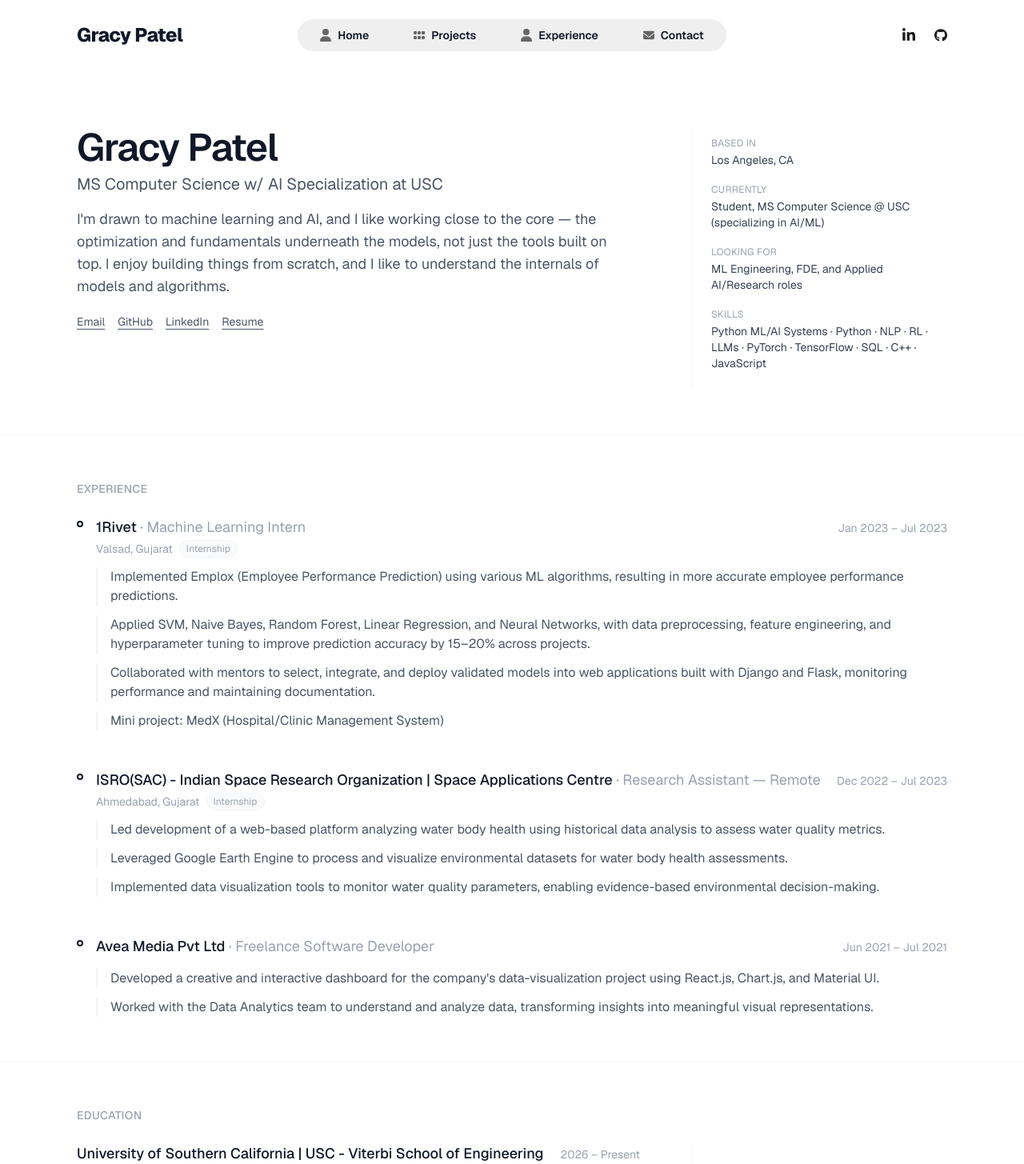
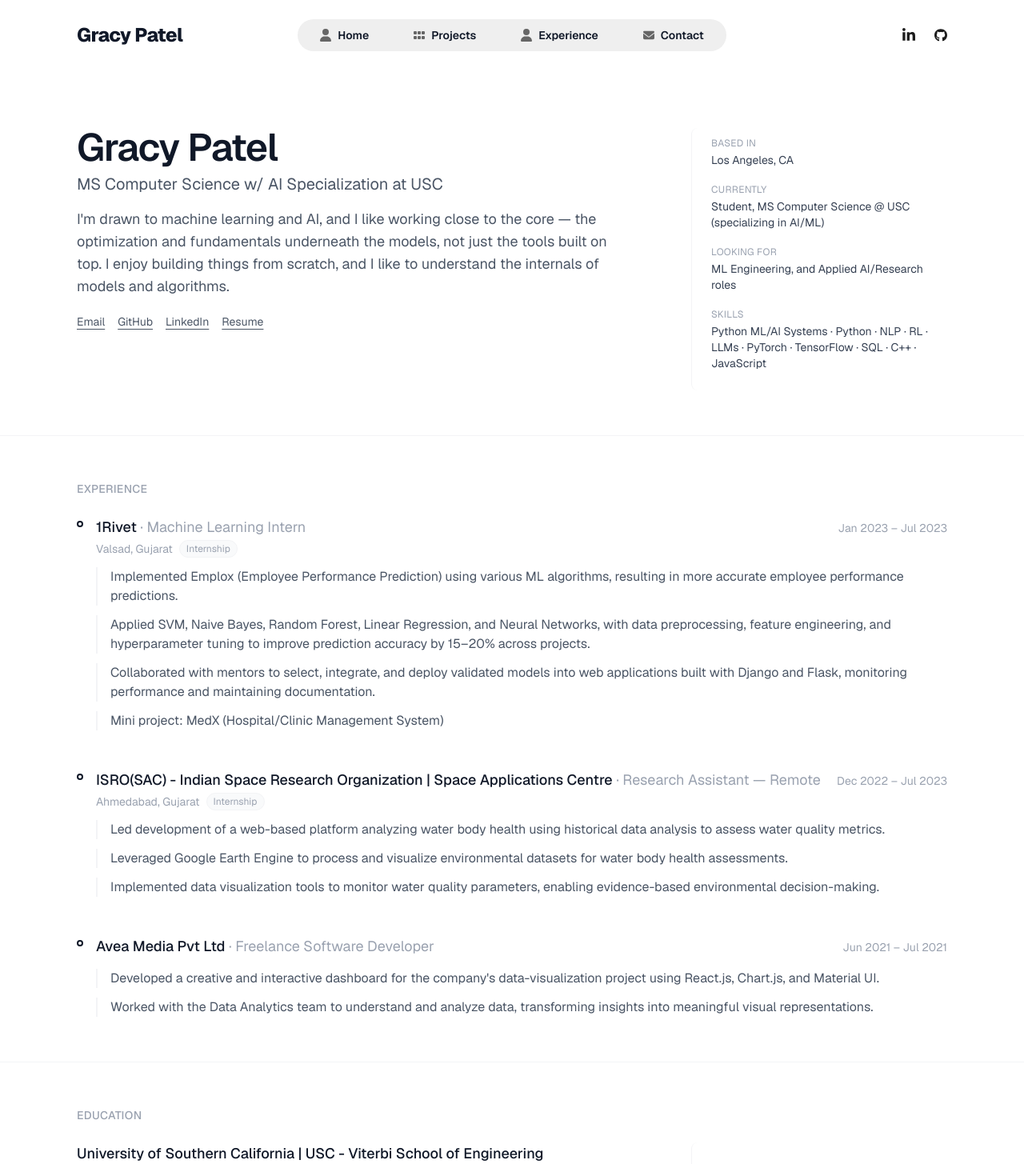
Before and after one commit to gracyspatel/portfolio-site, a Next.js app: page / in a window 1280 px wide. Shown: the top 1455 px of the page at 80% size. Built offline with nearby package versions, Linux system fonts and the light colour scheme.

Commit message:
'changes'

```diff
--- a/src/app/layout.tsx
+++ b/src/app/layout.tsx
@@ -16,7 +16,7 @@ const geistMono = Geist_Mono({
 
 export const metadata: Metadata = {
   title: "Gracy Patel",
-  description: "A woman with tech and design skills",
+  description: "MS CS (AI/ML) @ USC Viterbi | Seeking Summer 2027 SWE & ML Internships",
 };
 
 export default function RootLayout({
--- a/src/data/portfolio.json
+++ b/src/data/portfolio.json
@@ -12,7 +12,7 @@
   "heroFacts": [
     { "label": "Based in", "value": "Los Angeles, CA" },
     { "label": "Currently", "value": "Student, MS Computer Science @ USC (specializing in AI/ML)" },
-    { "label": "Looking for", "value": "ML Engineering, FDE, and Applied AI/Research roles" },
+    { "label": "Looking for", "value": "ML Engineering, and Applied AI/Research roles" },
     {
         "label": "Skills", "value": "Python ML/AI Systems · Python · NLP · RL · LLMs · PyTorch · TensorFlow · SQL · C++ · JavaScript"
     }
@@ -20,7 +20,7 @@
   "education": [
     {
       "school": "University of Southern California | USC - Viterbi School of Engineering",
-      "dates": "2026 – Present",
+      "dates": "2026 – Expected 2027",
       "degree": "MS Computer Science, specialization in AI",
       "detail": "Coursework: Large Scale Optimization & ML, Applied NLP, Analysis of Algorithms, Foundations of AI"
     },
```
